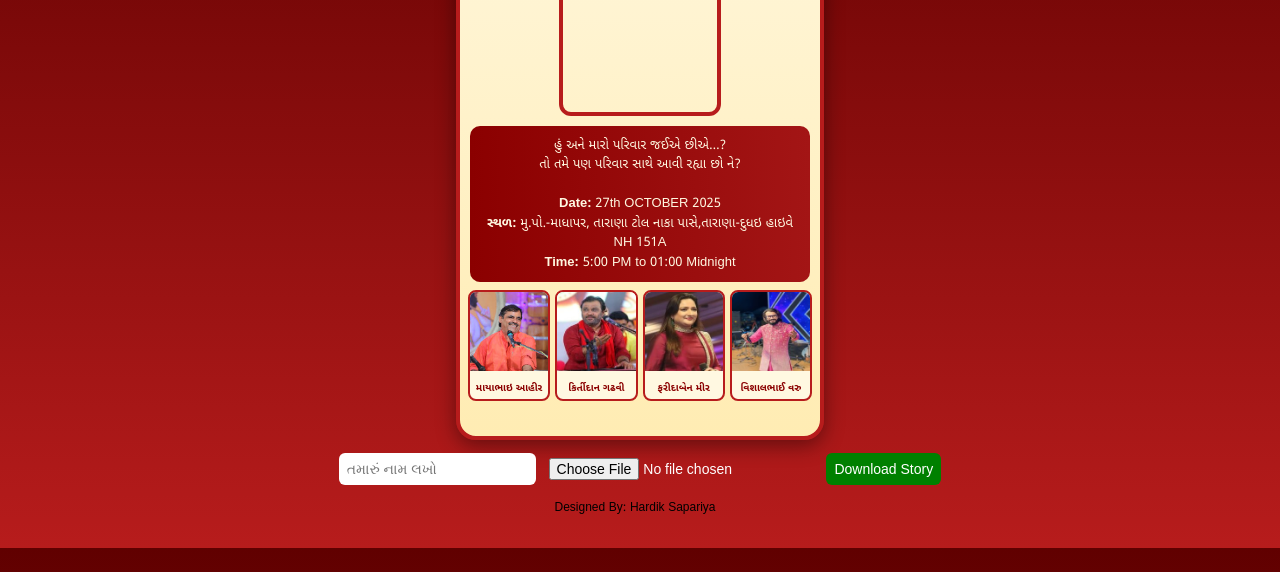
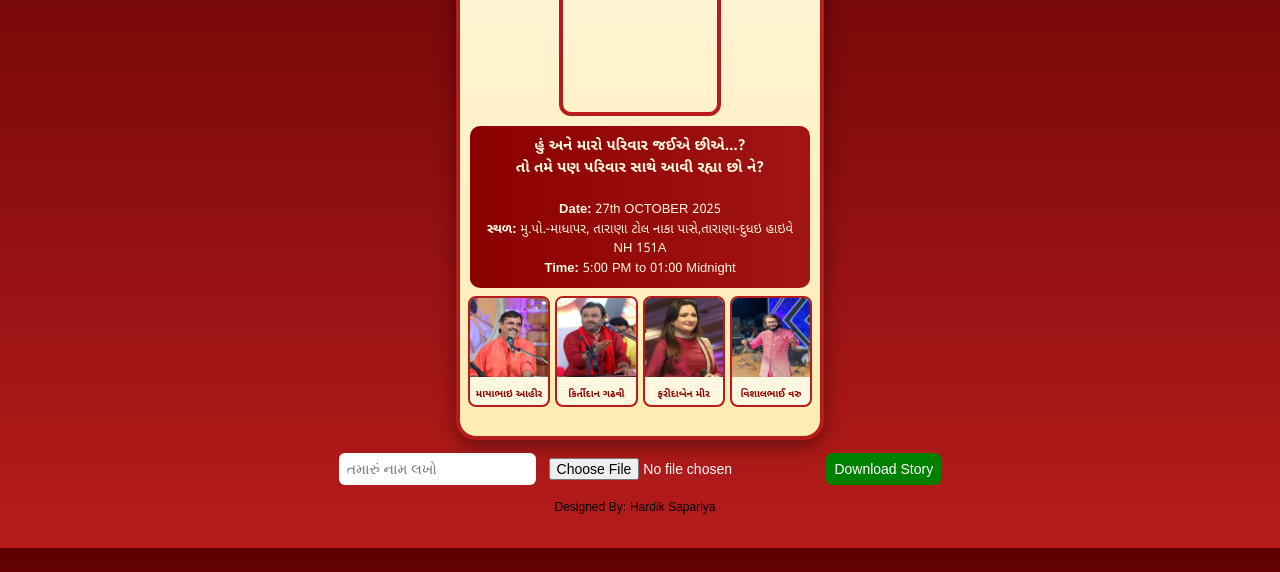
Before and after one commit to keyurc2003/vishwakarma_kelavani_dham, a plain HTML site: page index.html in a window 1280 px wide. Shown: the part 228-800 px from the top of the page. Drawn offline with nearby package versions, Linux system fonts and the light colour scheme.

Commit message:
style changed

```diff
--- a/index.html
+++ b/index.html
@@ -133,6 +133,11 @@
       text-align: center;
     }
 
+    #name{
+      font-size: 15px;
+      font-weight: bold;
+      margin: 0%
+    }
     .no-capture {
       display: block;
     }
@@ -155,8 +160,8 @@
     <div class="name-display" id="nameDisplay"></div>
 
     <div class="details">
-      હું અને મારો પરિવાર જઈએ છીએ...? <br>
-      તો તમે પણ પરિવાર સાથે આવી રહ્યા છો ને?<br><br>
+      <p id="name">હું અને મારો પરિવાર જઈએ છીએ...? </p>
+      <p id="name">તો તમે પણ પરિવાર સાથે આવી રહ્યા છો ને?</p><br>
       <b>Date:</b> 27th OCTOBER 2025<br>
       <b>સ્થળ:</b> મુ.પો.-માધાપર, તારાણા ટોલ નાકા પાસે,તારાણા-દુધઇ હાઇવે NH 151A<br>
       <b>Time:</b> 5:00 PM to 01:00 Midnight
```
